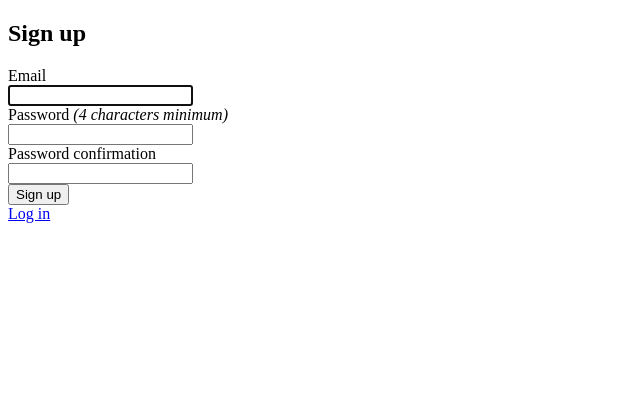
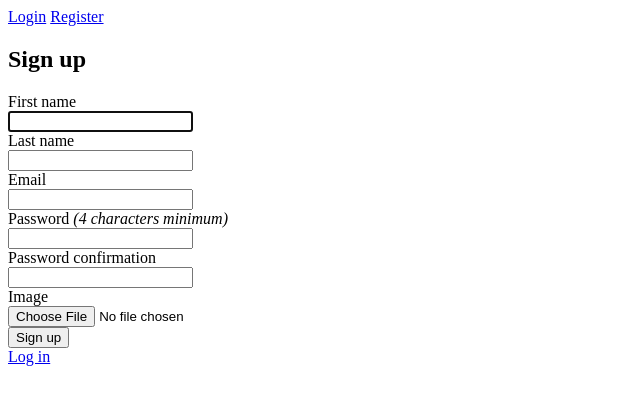
Before and after one commit to chullman/BubbleBuddies, a Rails app: the page made by app/views/devise/registrations/new.html.erb in a window 1280 px wide. Shown: the top 405 px of the page, without its empty margins (0-640 px from the left). Run offline with Rails 7, Linux system fonts and the light colour scheme; style sheets or scripts are compiled from the project's sources.

Commit message:
new user form initial commit

```diff
--- a/app/views/devise/registrations/new.html.erb
+++ b/app/views/devise/registrations/new.html.erb
@@ -4,8 +4,18 @@
   <%= devise_error_messages! %>
 
   <div class="field">
+    <%= f.label :first_name %><br />
+    <%= f.text_field :first_name, autofocus: true %>
+  </div>
+
+  <div class="field">
+    <%= f.label :last_name %><br />
+    <%= f.text_field :last_name %>
+  </div>
+
+  <div class="field">
     <%= f.label :email %><br />
-    <%= f.email_field :email, autofocus: true, autocomplete: "email" %>
+    <%= f.email_field :email, autocomplete: "email" %>
   </div>
 
   <div class="field">
@@ -21,6 +31,11 @@
     <%= f.password_field :password_confirmation, autocomplete: "off" %>
   </div>
 
+  <div class="field">
+    <%= f.label :image %><br />
+    <%= f.file_field :image %>
+  </div>
+
   <div class="actions">
     <%= f.submit "Sign up" %>
   </div>
--- a/app/views/layouts/application.html.erb
+++ b/app/views/layouts/application.html.erb
@@ -11,6 +11,13 @@
 
   <body>
 
+    <% if user_signed_in?%>
+      <%= link_to "Logout", destroy_user_session_path, method: :delete %>
+    <% else %>
+      <%= link_to 'Login', new_user_session_path %>
+      <%= link_to 'Register', new_user_registration_path %>
+    <% end %>
+
        <p class="notice"><%= notice %></p>
        <p class="alert"><%= alert %></p>
 
```
Also changed, not shown: app/controllers/registrations_controller.rb (+25 -2 lines), app/views/devise/registrations/edit.html.erb (+8 -2 lines), db/seeds.rb (+4 -4 lines), 6 other files.
